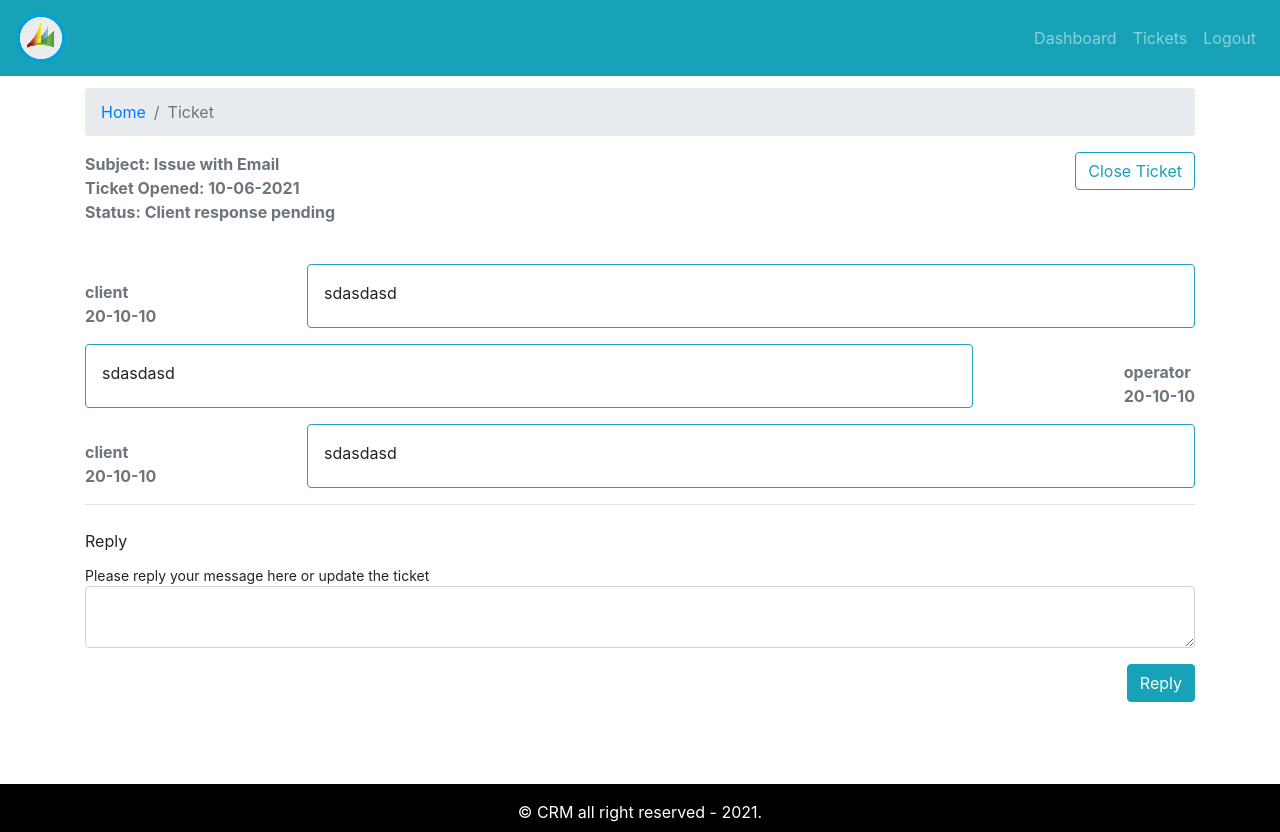
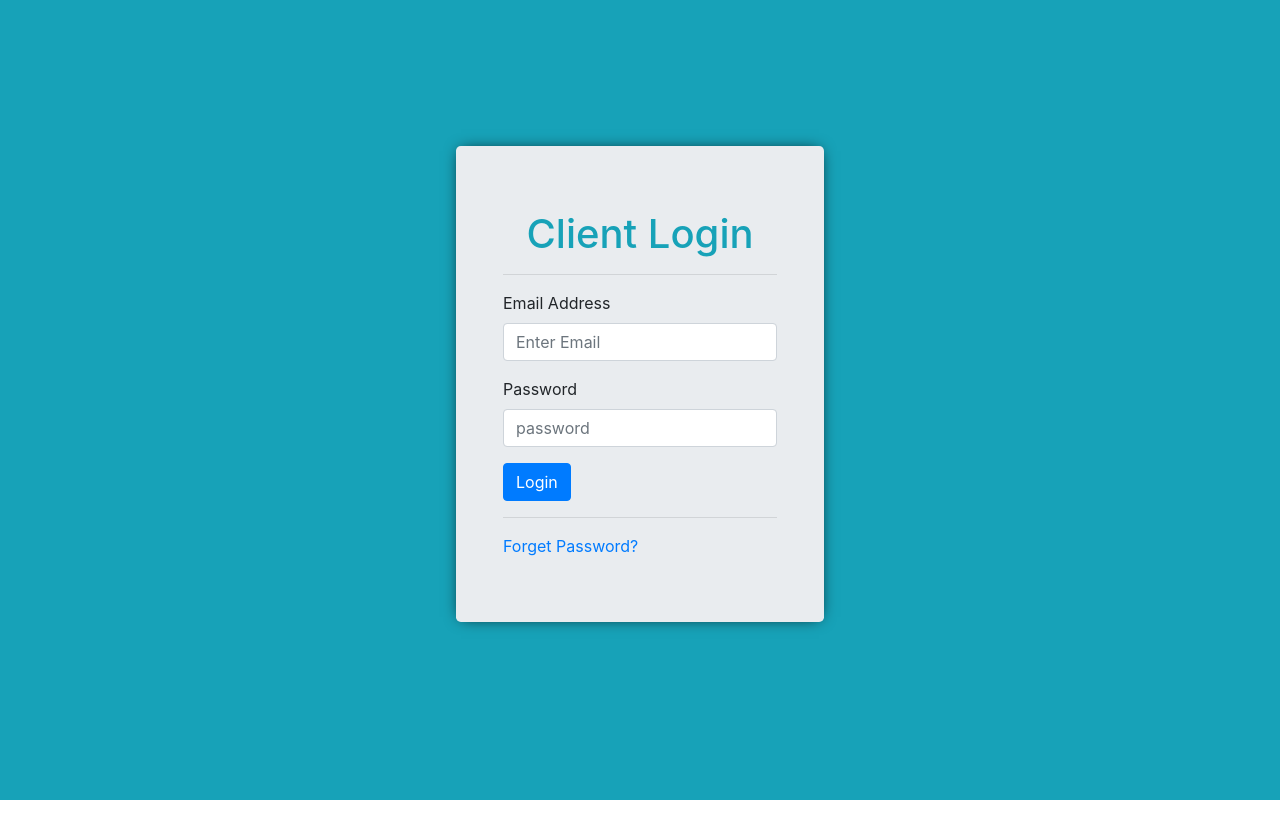
Before and after one commit to arizalinside/crm-frontend, a React (Create React App) app: page / in a window 1280 px wide. After the commit the page ends 800 px from the top, so only its background shows below. Built offline with nearby package versions, Linux system fonts and the light colour scheme.

Commit message:
react-router-dom added

```diff
--- a/package.json
+++ b/package.json
@@ -11,6 +11,8 @@
     "react": "^17.0.2",
     "react-bootstrap": "^1.6.1",
     "react-dom": "^17.0.2",
+    "react-router-bootstrap": "^0.25.0",
+    "react-router-dom": "^5.2.0",
     "react-scripts": "4.0.3",
     "web-vitals": "^1.1.2"
   },
--- a/src/App.js
+++ b/src/App.js
@@ -1,22 +1,40 @@
 import React from "react";
 import "./App.css";
-import { DefaultLayout } from "./layout/DefaultLayout";
-// import { Dashboard } from "./page/dashboard/Dashboard.page";
-// import { AddTicket } from "./page/new-ticket/AddTicket.page";
-// import { TicketLists } from "./page/ticket-list/TicketLists.page";
+// import { DefaultLayout } from "./layout/DefaultLayout";
+import { Dashboard } from "./page/dashboard/Dashboard.page";
+import { AddTicket } from "./page/new-ticket/AddTicket.page";
+import { TicketLists } from "./page/ticket-list/TicketLists.page";
 import { Ticket } from "./page/ticket/Ticket.page";
-// import { Entry } from "./page/entry/Entry.page";
+import { Entry } from "./page/entry/Entry.page";
+import {
+  BrowserRouter as Router,
+  Switch,
+  Route
+} from "react-router-dom";
+import { PrivateRoute } from "./components/private-route/PrivateRoute.comp";
 
 function App () {
   return (
     <div className="App">
-      {/* <Entry /> */}
-      <DefaultLayout>
-        {/* <Dashboard /> */}
-        {/* <AddTicket /> */}
-        {/* <TicketLists /> */}
-        <Ticket />
-      </DefaultLayout>
+      <Router>
+        <Switch>
+          <Route exact path="/">
+            <Entry />
+          </Route>
+            <PrivateRoute path="/dashboard">
+              <Dashboard />
+            </PrivateRoute>
+            <PrivateRoute path="/add-ticket">
+              <AddTicket />
+            </PrivateRoute>
+            <PrivateRoute path="/tickets">
+              <TicketLists />
+            </PrivateRoute>
+            <PrivateRoute path="/ticket/:tId">
+              <Ticket />
+            </PrivateRoute>
+        </Switch>
+      </Router>
     </div>
   );
 }
--- a/src/components/breadcrumb/Breadcrumb.comp.js
+++ b/src/components/breadcrumb/Breadcrumb.comp.js
@@ -1,11 +1,12 @@
 /* eslint-disable react/prop-types */
 import React from "react";
 import { Breadcrumb } from "react-bootstrap";
+// import { Link } from "react-router-dom";
 
 export const PageBreadcrumb = ({ page }) => {
   return (
     <Breadcrumb className="mt-2">
-      <Breadcrumb.Item href="#">Home</Breadcrumb.Item>
+      <Breadcrumb.Item href="/">Home</Breadcrumb.Item>
       <Breadcrumb.Item active>{page}</Breadcrumb.Item>
     </Breadcrumb>
   );
--- /dev/null
+++ b/src/components/private-route/PrivateRoute.comp.js
@@ -0,0 +1,16 @@
+/* eslint-disable react/prop-types */
+import React from "react";
+import { Route, Redirect } from "react-router-dom";
+import { DefaultLayout } from "../../layout/DefaultLayout";
+
+const isAuth = true;
+export const PrivateRoute = ({ children, ...rest }) => {
+  return (
+        <Route
+            {...rest}
+            render={() =>
+              isAuth ? <DefaultLayout>{ children }</DefaultLayout> : <Redirect to ="/" />
+            }
+        />
+  );
+};
--- a/src/components/ticket-table/TicketTable.comp.js
+++ b/src/components/ticket-table/TicketTable.comp.js
@@ -2,6 +2,7 @@
 import React from "react";
 import { Table } from "react-bootstrap";
 import PropTypes from "prop-types";
+import { Link } from "react-router-dom";
 
 export const TicketTable = ({ tickets }) => {
   return (
@@ -19,7 +20,11 @@
                   ? tickets.map((row) => (
                     <tr key={row.id}>
                         <td>{row.id}</td>
-                        <td>{row.subjects}</td>
+                        <td>
+                          <Link to={`/ticket/${row.id}`}>
+                          {row.subjects}
+                          </Link>
+                        </td>
                         <td>{row.status}</td>
                         <td>{row.addedAt}</td>
                     </tr>
--- a/src/layout/partials/Header.comp.js
+++ b/src/layout/partials/Header.comp.js
@@ -1,8 +1,16 @@
 import React from "react";
 import { Nav, Navbar } from "react-bootstrap";
 import logo from "../../assets/img/logo.png";
+import { useHistory } from "react-router-dom";
+import { LinkContainer } from "react-router-bootstrap";
 
 export const Header = () => {
+  const history = useHistory();
+
+  const logMeOut = () => {
+    history.push("/");
+  };
+
   return (
         <Navbar collapseOnSelect bg="info" variant="dark" expand="md">
             <Navbar.Brand>
@@ -11,9 +19,17 @@
             <Navbar.Toggle aria-controls="basic-navbar-nav" />
             <Navbar.Collapse id="basic-navbar-nav">
                 <Nav className="ml-auto">
-                    <Nav.Link href="/dashboard">Dashboard</Nav.Link>
-                    <Nav.Link href="/dashboard">Tickets</Nav.Link>
-                    <Nav.Link href="/dashboard">Logout</Nav.Link>
+                    {/* <Link to="/dashboard">Dashboard</Link>
+                    <Link to="/tickets">Tickets</Link>
+                    <Link to="/logout">Logout</Link> */}
+            <LinkContainer to="/dashboard">
+                <Nav.Link>Dashboard</Nav.Link>
+            </LinkContainer>
+            <LinkContainer to="/tickets">
+                <Nav.Link>Tickets</Nav.Link>
+            </LinkContainer>
+
+                    <Nav.Link onClick={logMeOut}>Logout</Nav.Link>
                 </Nav>
             </Navbar.Collapse>
         </Navbar>
--- a/src/page/dashboard/Dashboard.page.js
+++ b/src/page/dashboard/Dashboard.page.js
@@ -3,6 +3,7 @@
 import { PageBreadcrumb } from "../../components/breadcrumb/Breadcrumb.comp";
 import { TicketTable } from "../../components/ticket-table/TicketTable.comp";
 import tickets from "../../assets/data/ticket-dummy.json";
+import { Link } from "react-router-dom";
 
 export const Dashboard = () => {
   return (
@@ -16,12 +17,14 @@
 
             <Row>
                 <Col className="text-center mt-5 mb-2">
+                    <Link to="/add-ticket">
                         <Button
                         variant="info"
                         style={{ fontSize: "2rem", padding: "10px 30px" }}
                         >
                             Add New Ticket
                         </Button>
+                    </Link>
                 </Col>
             </Row>
 
--- a/src/page/ticket-list/TicketLists.page.js
+++ b/src/page/ticket-list/TicketLists.page.js
@@ -4,6 +4,7 @@
 import { SearchForm } from "../../components/search-form/SearchForm.comp";
 import { TicketTable } from "../../components/ticket-table/TicketTable.comp";
 import tickets from "../../assets/data/ticket-dummy.json";
+import { Link } from "react-router-dom";
 
 export const TicketLists = () => {
   const [str, setStr] = useState("");
@@ -37,7 +38,9 @@
 
                 <Row className="mt-4">
                     <Col>
-                        <Button variant="info">Add New Ticket</Button>
+                        <Link to='/add-ticket'>
+                            <Button variant="info">Add New Ticket</Button>
+                        </Link>
                     </Col>
                     <Col className="text-right">
                         <SearchForm handleOnChange={handleOnChange} str={str} />
--- a/src/page/ticket/Ticket.page.js
+++ b/src/page/ticket/Ticket.page.js
@@ -1,15 +1,27 @@
+/* eslint-disable eqeqeq */
 import React, { useState, useEffect } from "react";
 import { Container, Row, Col, Button } from "react-bootstrap";
 import { PageBreadcrumb } from "../../components/breadcrumb/Breadcrumb.comp";
 import tickets from "../../assets/data/ticket-dummy.json";
 import { MessageHistory } from "../../components/message-history/MessageHistory.comp";
 import { UpdateTicket } from "../../components/update-ticket/UpdateTicket.comp";
+import { useParams } from "react-router-dom";
 
-const ticket = tickets[0];
+// const ticket = tickets[0];
 export const Ticket = () => {
+  const { tId } = useParams();
+
   const [message, setMessage] = useState("");
+  const [ticket, setTicket] = useState("");
 
-  useEffect(() => {}, [message]);
+  useEffect(() => {
+    for (let i = 0; i < tickets.length; i++) {
+      if (tickets[i].id == tId) {
+        setTicket(tickets[i]);
+        continue;
+      }
+    }
+  }, [message, tId]);
 
   const handleOnChange = e => {
     setMessage(e.target.value);
@@ -39,7 +51,7 @@
 
             <Row className="mt-4">
                 <Col>
-                    <MessageHistory msg={ticket.history} />
+                    {ticket.history && <MessageHistory msg={ticket.history} /> }
                 </Col>
             </Row>
             <hr />
```
Also changed, not shown: 1 other file (tests, documents, lock files or other folders). Lines whose indentation alone changed are shown as unchanged.
